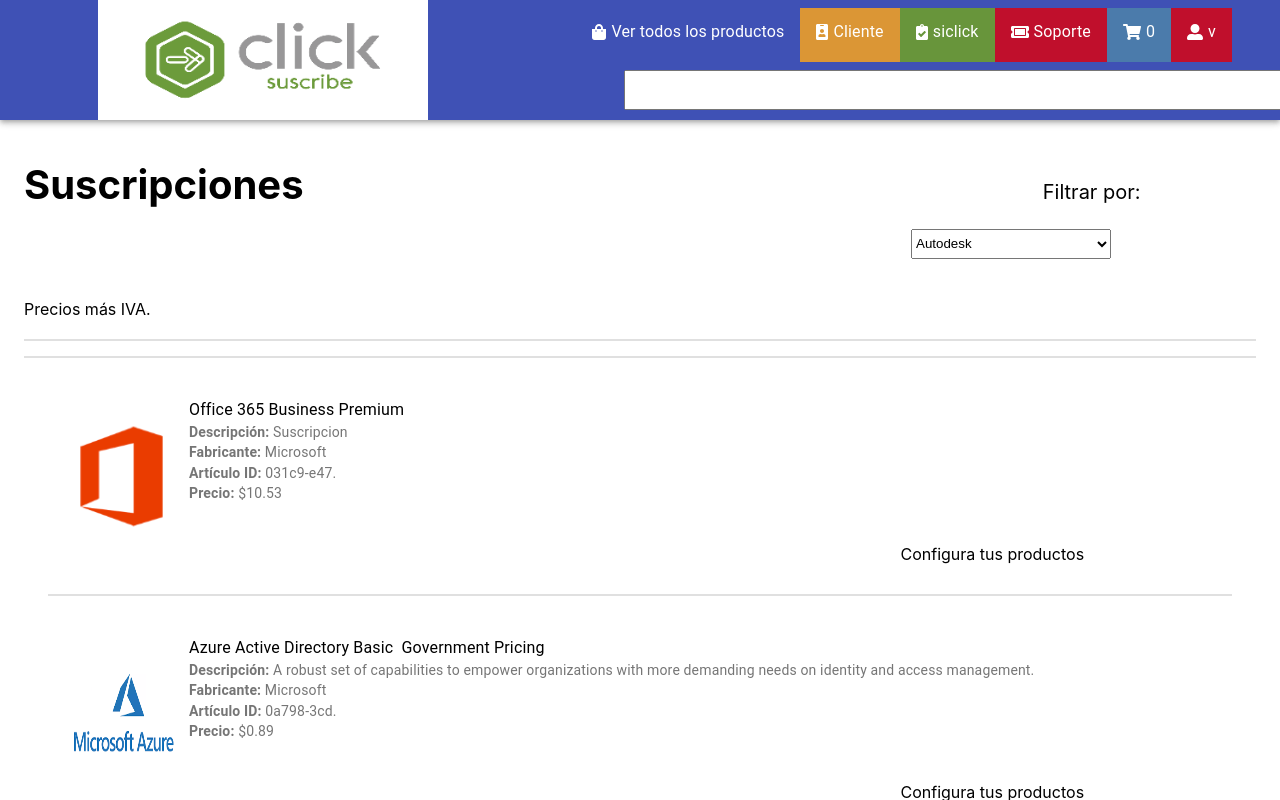
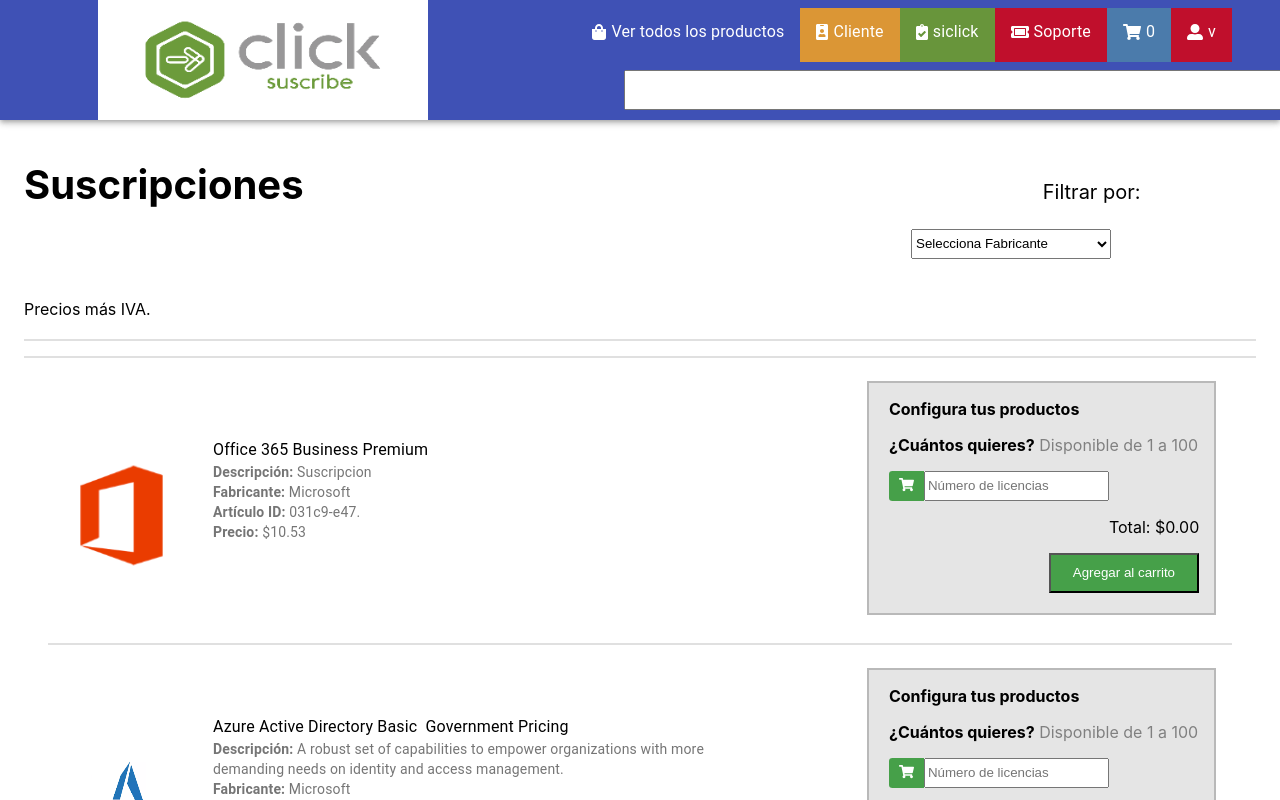
Before and after one commit to noriegagonzalez7/click-subscribe, a React (Create React App) app: page / in a window 1280 px wide. Shown: the top 800 px of the page. Built offline with nearby package versions, Linux system fonts and the light colour scheme.

Commit message:
Div agregar al carrito

```diff
--- a/src/App.js
+++ b/src/App.js
@@ -1,8 +1,12 @@
 import { List, ListItem, ListItemText, Container, Divider } from "@material-ui/core"
 import './App.css';
 import productos from './Productos.js';
+import {useState} from 'react'
+import { FontAwesomeIcon } from "@fortawesome/react-fontawesome";
+import { faShoppingCart } from '@fortawesome/free-solid-svg-icons';
 
 function App() {
+  const [searchTerm,setSearchTerm] = useState('')
   return (
     <div className="App">
       <header className="App-header">
@@ -13,7 +17,12 @@
             <p>Suscripciones
               <label style={{marginLeft: "60%", fontSize: "20px", fontWeight: "normal"}}>Filtrar por:</label>
               <div>
-                <select style={{width: "200px", marginLeft: "72%", height: "30px"}}>
+                <select style={{width: "200px", marginLeft: "72%", height: "30px"}} onChange={
+                        (event) =>{
+                            setSearchTerm(event.target.value);
+                        }
+                    }>
+                  <option value="" selected>Selecciona Fabricante</option>
                   <option value="autodesk">Autodesk</option>
                   <option value="microsoft">Microsoft</option>
                   <option value="vmware">VMWARE</option>
@@ -27,19 +36,40 @@
           <Divider style={{marginTop: "20px", height: "2px"}}></Divider>
           <Divider style={{marginTop: "15px", height: "2px"}}></Divider>
           <List component="productos" aria-labelledby="main navigation">
-                            {productos.map(({ nombre, descripcion, fabricante, id, precio, imagen }) => (
+                            {productos.filter( (val) => {
+                              if(searchTerm == "")
+                              {
+                                return val;
+                              }
+                              else if(val.fabricante.toLowerCase().includes(searchTerm.toLowerCase()))
+                              {
+                                return val;
+                              }
+                            }).map(({ nombre, descripcion, fabricante, id, precio, imagen }) => (
                               <Container>
                                 <ListItem>
                                   <img src={imagen} alt="product-image" style={{display: "absolute", height:"120px", marginTop:"50px", width:"120px"}}/>
-                                  <ListItemText primary={nombre} secondary={
+                                  <Container style={{}}>
+                                  <ListItemText style={{marginLeft:"5px", width: "500px"}} primary={nombre} secondary={
                                   <div>
                                     <div><strong>Descripción: </strong>{descripcion}</div>
                                     <div><strong>Fabricante: </strong>{fabricante}</div>
                                     <div><strong>Artículo ID: </strong>{id}</div>
                                     <div><strong>Precio: </strong>${precio}</div>
-                                  </div>} style={{marginLeft:"5px"}}/>
+                                  </div>}/>
+                                  </Container>
+                                  <div style={{width: "600px", float: "right", backgroundColor: "#e5e5e5", height: "230px", marginTop: "15px", border: "solid", borderWidth:"2px", borderColor: "#b9b9b9"}}>
+                                    <div style={{marginLeft:"20px"}}>
+                                      <p><strong>Configura tus productos</strong></p>
+                                      <p><strong>¿Cuántos quieres?</strong><a style={{color:"gray"}}> Disponible de 1 a 100</a></p>
+                                      <button style={{backgroundColor: '#46a049', height: "30px", width:"35px", border: "none", borderTopLeftRadius: "10%", borderBottomLeftRadius: "10%"}}><FontAwesomeIcon style={{color: "white"}}icon={faShoppingCart}/></button>
+                                      <input style={{height: "24px"}} placeholder="Número de licencias"></input>
+                                      <p style={{marginLeft: "220px"}}>Total: $0.00</p>
+                                      <button style={{marginLeft: "160px", backgroundColor:"#46a049", color:"white", height:"40px", width:"150px"}}>Agregar al carrito</button>
+                                    </div>
+                                  </div>
                                 </ListItem>
-                                <div style={{width: "200px", marginLeft: "72%", height: "30px"}}>Configura tus productos</div>
+
                                 <Divider style={{marginTop: "20px", height: "2px"}}></Divider>
                               </Container>
                             ))}
```
Also changed, not shown: 1 other file (tests, documents, lock files or other folders).
